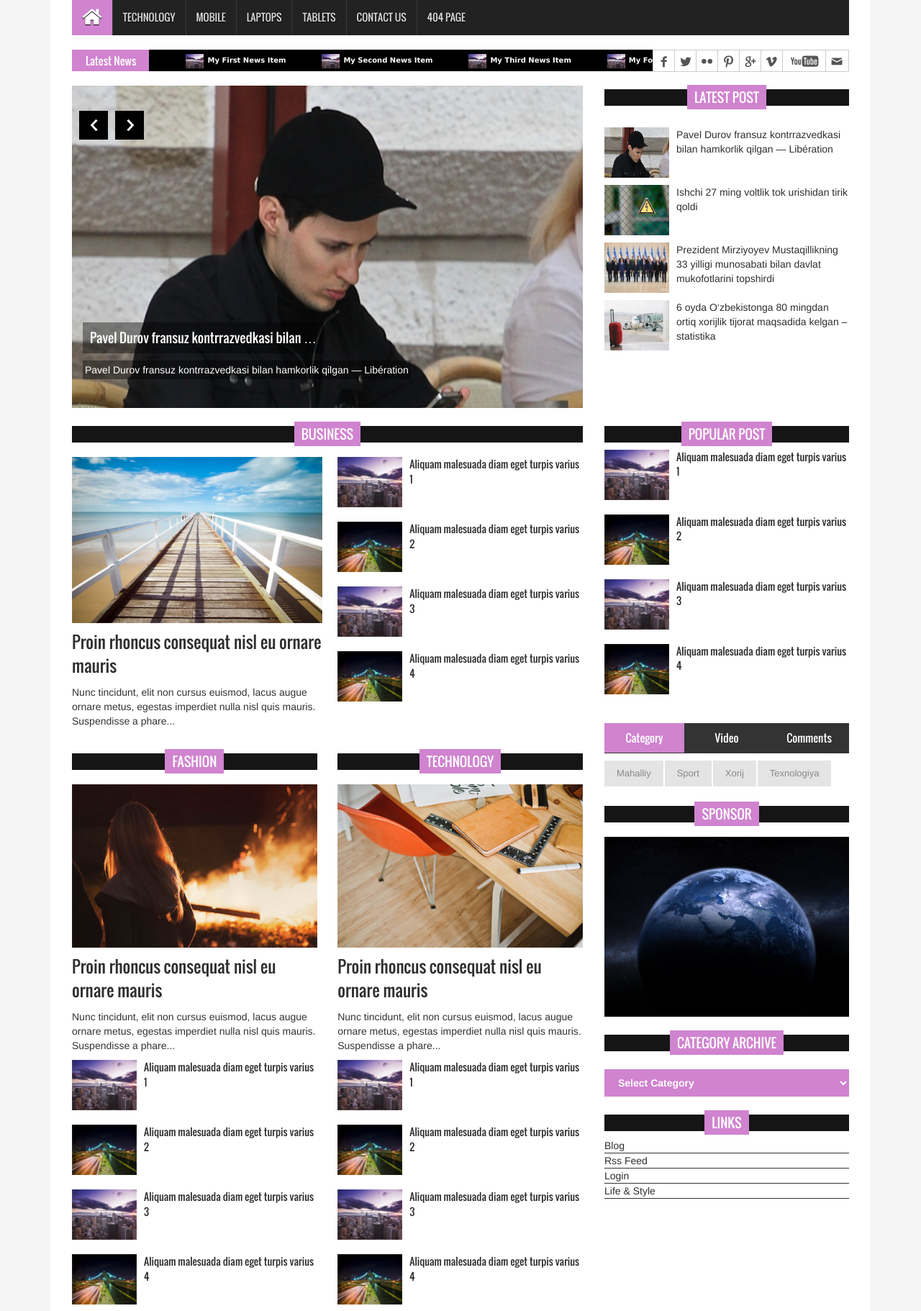
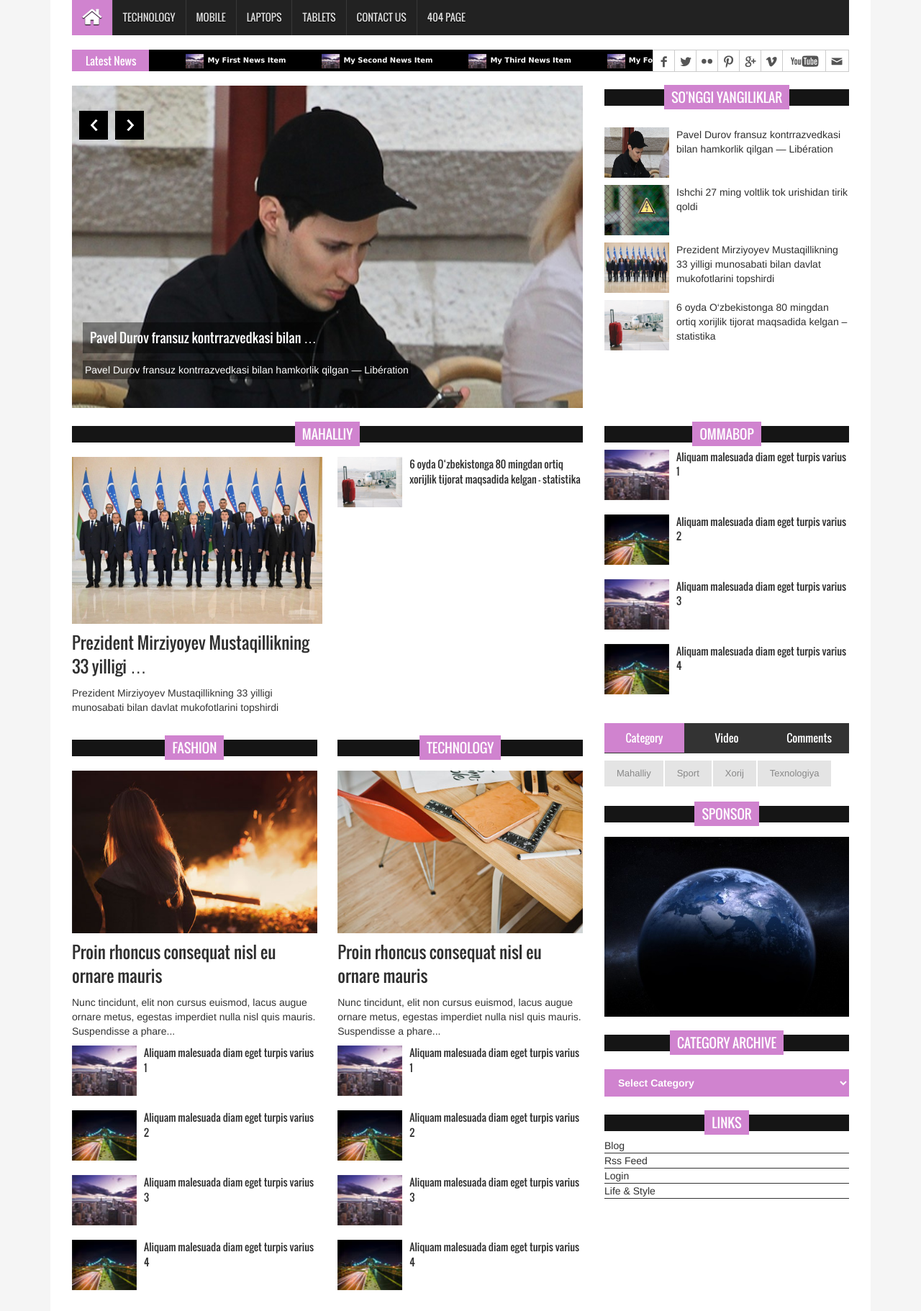
Before and after one commit to Faxriddin2oo2/news_project, a Django app: page / in a window 1280 px wide. Shown: the part 197-2019 px from the top of the page at 72% size. Run offline with Django 5.2, Linux system fonts and the light colour scheme; data comes from the database, SQL or seed files in the repository; some libraries are stand-ins or nearby versions.

Commit message:
Bosh sahifani oʻzgartirish. Context managerʼlar bilan ishlash. 2-qism

```diff
--- a/news_app/views.py
+++ b/news_app/views.py
@@ -24,11 +24,16 @@ def news_detail(request, id):
     return render(request, 'news/news_detailed.html', context)
 
 def homePageView(request):
+    categories = Category.objects.all()
     news_list = News.published.all().order_by('-publish_time')[:10]
-    categories = Category.objects.all()
+    local_one = News.published.filter(category__name="Mahalliy").order_by("-publish_time")[:1]
+    local_news = News.published.all().filter(category__name="Mahalliy").order_by("-publish_time")[1:6]
+
     context = {
         'news_list' : news_list,
-        "categories" : categories
+        "categories" : categories,
+        "local_one" : local_one,
+        "local_news" : local_news,
     }
 
     return render(request, 'news/home.html', context)
--- a/templates/news/home.html
+++ b/templates/news/home.html
@@ -19,7 +19,7 @@
       </div>
       <div class="col-lg-4 col-md-4 col-sm-4">
         <div class="latest_post">
-          <h2><span>Latest post</span></h2>
+          <h2><span>So'nggi yangiliklar</span></h2>
           <div class="latest_post_container">
             <div id="prev-button"><i class="fa fa-chevron-up"></i></div>
             <ul class="latest_postnav">
@@ -42,39 +42,28 @@
       <div class="col-lg-8 col-md-8 col-sm-8">
         <div class="left_content">
           <div class="single_post_content">
-            <h2><span>Business</span></h2>
+            <h2><span>Mahalliy</span></h2>
             <div class="single_post_content_left">
               <ul class="business_catgnav  wow fadeInDown">
+                {% for local in local_one %}
                 <li>
-                  <figure class="bsbig_fig"> <a href="pages/single_page.html" class="featured_img"> <img alt="" src="{% static 'images/featured_img1.jpg'%}"> <span class="overlay"></span> </a>
-                    <figcaption> <a href="pages/single_page.html">Proin rhoncus consequat nisl eu ornare mauris</a> </figcaption>
-                    <p>Nunc tincidunt, elit non cursus euismod, lacus augue ornare metus, egestas imperdiet nulla nisl quis mauris. Suspendisse a phare...</p>
+                  <figure class="bsbig_fig"> <a href="{% url 'news_detail_page' local.pk %}" class="featured_img"> <img alt="" src="{{local.image.url}}"> <span class="overlay"></span> </a>
+                    <figcaption> <a href="{% url 'news_detail_page' local.pk %}">{{local.title | truncatewords:5}}</a> </figcaption>
+                    <p>{{local.title}}</p>
                   </figure>
                 </li>
+                {% endfor %}
               </ul>
             </div>
             <div class="single_post_content_right">
               <ul class="spost_nav">
+              {% for mahalliy in local_news %}
                 <li>
-                  <div class="media wow fadeInDown"> <a href="pages/single_page.html" class="media-left"> <img alt="" src="{% static 'images/post_img1.jpg'%}"> </a>
-                    <div class="media-body"> <a href="pages/single_page.html" class="catg_title"> Aliquam malesuada diam eget turpis varius 1</a> </div>
+                  <div class="media wow fadeInDown"> <a href="{% url 'news_detail_page' mahalliy.pk %}" class="media-left"> <img alt="" src="{{mahalliy.image.url}}"> </a>
+                    <div class="media-body"> <a href="{% url 'news_detail_page' mahalliy.pk %}" class="catg_title"> {{mahalliy.title}}</a> </div>
                   </div>
                 </li>
-                <li>
-                  <div class="media wow fadeInDown"> <a href="pages/single_page.html" class="media-left"> <img alt="" src="{% static 'images/post_img2.jpg'%}"> </a>
-                    <div class="media-body"> <a href="pages/single_page.html" class="catg_title"> Aliquam malesuada diam eget turpis varius 2</a> </div>
-                  </div>
-                </li>
-                <li>
-                  <div class="media wow fadeInDown"> <a href="pages/single_page.html" class="media-left"> <img alt="" src="{% static 'images/post_img1.jpg'%}"> </a>
-                    <div class="media-body"> <a href="pages/single_page.html" class="catg_title"> Aliquam malesuada diam eget turpis varius 3</a> </div>
-                  </div>
-                </li>
-                <li>
-                  <div class="media wow fadeInDown"> <a href="pages/single_page.html" class="media-left"> <img alt="" src="{% static 'images/post_img2.jpg'%}"> </a>
-                    <div class="media-body"> <a href="pages/single_page.html" class="catg_title"> Aliquam malesuada diam eget turpis varius 4</a> </div>
-                  </div>
-                </li>
+              {% endfor %}
               </ul>
             </div>
           </div>
@@ -227,7 +216,7 @@
       <div class="col-lg-4 col-md-4 col-sm-4">
         <aside class="right_content">
           <div class="single_sidebar">
-            <h2><span>Popular Post</span></h2>
+            <h2><span>Ommabop</span></h2>
             <ul class="spost_nav">
               <li>
                 <div class="media wow fadeInDown"> <a href="pages/single_page.html" class="media-left"> <img alt="" src="{% static 'images/post_img1.jpg'%}"> </a>
```
